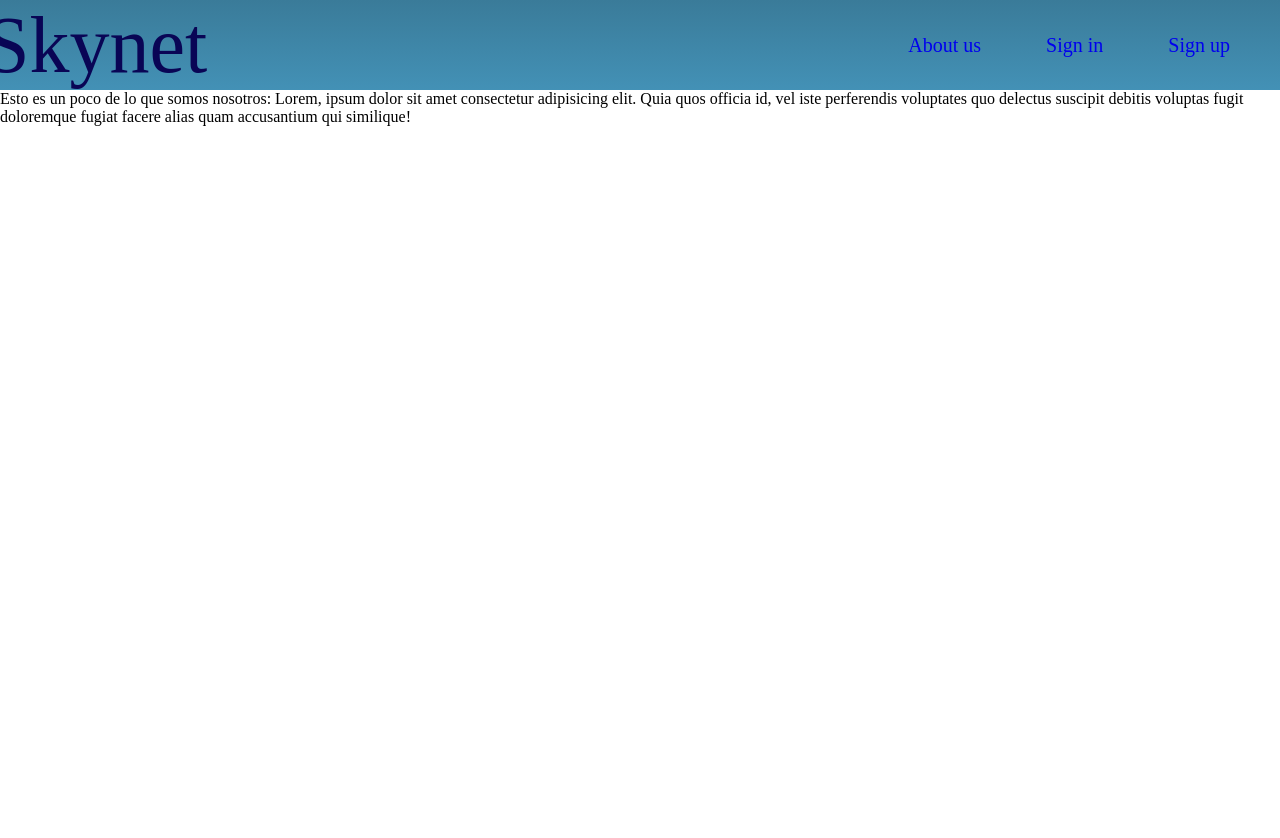
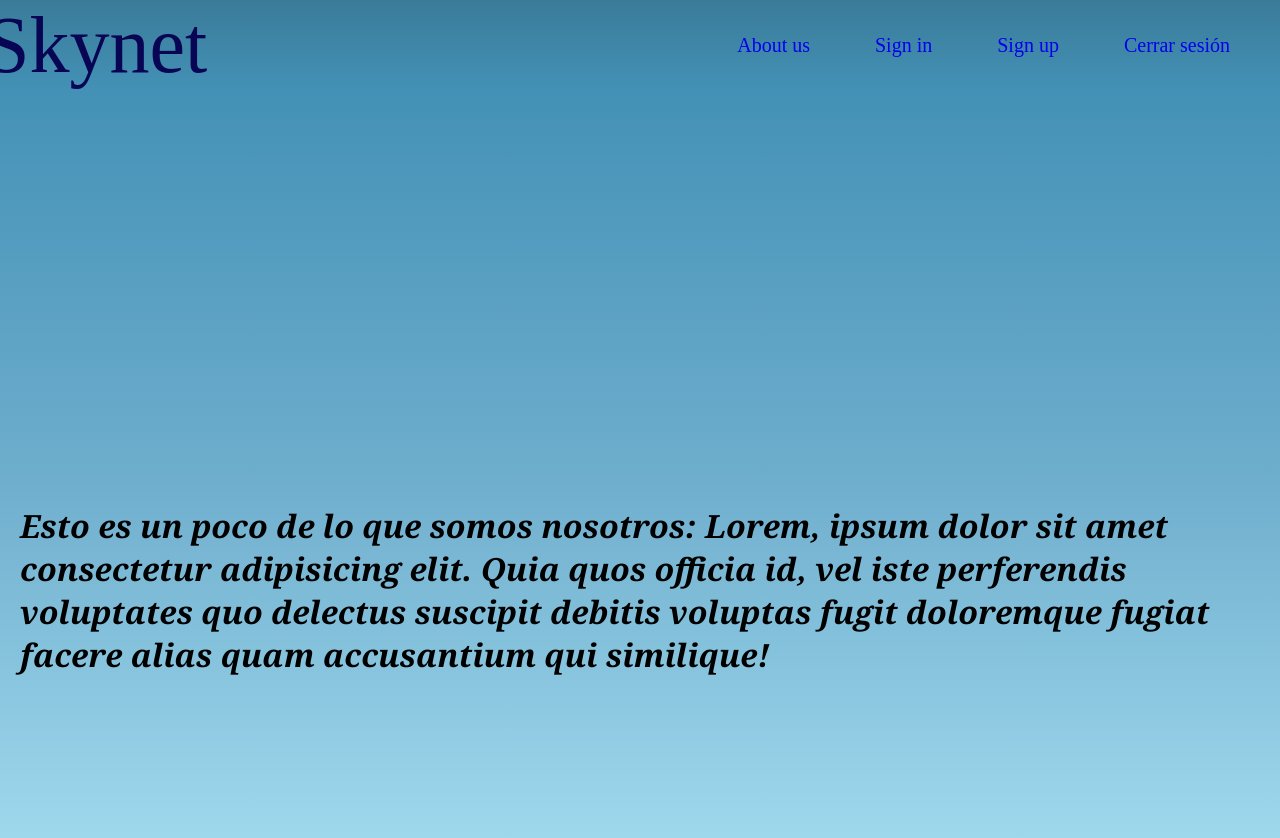
Before and after one commit to AyD-AurFigRol/IA-identificadora-digitos-front, a React app in the folder front-identificador-digitos/: page /us in a window 1280 px wide. Shown: the top 838 px of the page. Before the commit the page ends 800 px from the top, so only its background shows below. Built offline with nearby package versions, Linux system fonts and the light colour scheme.

Commit message:
Cambios de Daniel

```diff
--- a/front-identificador-digitos/src/components/AboutUs.jsx
+++ b/front-identificador-digitos/src/components/AboutUs.jsx
@@ -1,12 +1,17 @@
-import Header from "./Header"
+import Header from "./Header";
 import React from 'react';
+import "./css/AboutUs.css";
 
 
 export default function Exercises () {
     return (
         <>
             <Header />
-            Esto es un poco de lo que somos nosotros: Lorem, ipsum dolor sit amet consectetur adipisicing elit. Quia quos officia id, vel iste perferendis voluptates quo delectus suscipit debitis voluptas fugit doloremque fugiat facere alias quam accusantium qui similique!
+            <div className = "container">
+                <p className = "nosotros">
+                    Esto es un poco de lo que somos nosotros: Lorem, ipsum dolor sit amet consectetur adipisicing elit. Quia quos officia id, vel iste perferendis voluptates quo delectus suscipit debitis voluptas fugit doloremque fugiat facere alias quam accusantium qui similique!
+                </p>
+            </div>
         </>
     )
 }
--- a/front-identificador-digitos/src/components/Exercise.jsx
+++ b/front-identificador-digitos/src/components/Exercise.jsx
@@ -3,11 +3,13 @@ import { Link, Navigate } from "react-router-dom";
 import axios from "axios";
 import "./css/Exercise.css"
 
-const Exercise = ({ num, text }) => {
-
-    const id = num[0] // este va a ser el id
-    console.log(id);
-    console.log(num[0]);
+const Exercise = ({ text, num, success }) => {
+    console.log("texto recibido en parámetros: " + text);
+    console.log("parametro success: " + success);
+    console.log("parámetro num: " + num);
+    //console.log("supuesto id con el valor 0 del arreglo num: " + num[1]);
+    //console.log("id luego de obtener el valor 0 del arreglo num:" + id);
+    //const id = num[1] // este va a ser el id
 
     const handleClickEliminar = (event) => {
         //Eliminar
@@ -36,9 +38,10 @@ const Exercise = ({ num, text }) => {
         });
     }
 //, nombre: {num[3]} eso irá en el td cuando se arregle lo de consulta general
+//{num[1]}, todo el arreglo num: {num}
     return (
         <tr>
-            <td>{text} , {num[0]}, {num}</td>
+            <td>texto: {text}, supuesto valor 0: </td>
             <td className="derecha">
                 <button
                     className="ver">
--- a/front-identificador-digitos/src/components/Exercises.jsx
+++ b/front-identificador-digitos/src/components/Exercises.jsx
@@ -15,8 +15,8 @@ class Exercises extends React.Component {
 
     componentDidMount() {
         const datos = {
-            "numero": "1",
-            "opcion": "2"
+            "opcion": "2",
+            "numero": "1"
         }
 
         axios.post(
@@ -28,9 +28,9 @@ class Exercises extends React.Component {
                 }
             }
         ).then(response => {
+            console.log("respuesta obtenida: " + response.data);
             this.setState({ data: [response.data] });
-            console.log(response.data);
-            console.log(this.state.data);
+            console.log("poniendo respuesta obtenida en el estado: " + this.state.data);
         }).catch(error => {
             console.info(error);
             this.setState({ showAlert: true, alertText: "ERROR EN LA OBTENCION DE DATOS" });
@@ -64,11 +64,11 @@ class Exercises extends React.Component {
                         </thead>
                         <tbody>
                             {
-                                data.map(ejercicio => {  /*data es un arreglo y map es una funcion para recorrer el arreglo*/
-                                    console.log(ejercicio);
-                                    return <Exercise {...ejercicio} />
+                                data.map(ejercicio => {
+                                    return <Exercise {...ejercicio.num} />
                                 })
                             }
+
                         </tbody>
                     </table>
                 </div>
--- a/front-identificador-digitos/src/components/Header.jsx
+++ b/front-identificador-digitos/src/components/Header.jsx
@@ -14,6 +14,7 @@ export default function Header() {
                     <div className="Header-text"><Link to={`/us`}>About us</Link></div>
                     <div className="Header-text"> <Link to={`/login`}>Sign in</Link></div>
                     <div className="Header-btn"> <Link to={`/register`}> Sign up</Link></div>
+                    <div className="Header-CS"> <Link to={`/`}> Cerrar sesión</Link></div>
                 </div>
             </header>
         </>
--- a/front-identificador-digitos/src/components/Register.jsx
+++ b/front-identificador-digitos/src/components/Register.jsx
@@ -1,12 +1,17 @@
 import Header from "./Header"
 import React from 'react';
+import "./css/SignUp.css"
 
 
 export default function Register() {
     return(
         <>
             <Header />
-            Estimado usuario, el registro no es una función que vaya a ser utilizada para este proyecto, le pedimos paciencia para el futuro
+            <div className="container">
+                <p className = "comentario">
+                    Estimado usuario, el registro no es una función que vaya a ser utilizada para este proyecto, le pedimos paciencia para el futuro
+                </p>
+            </div>
         </>
     )
 }
--- /dev/null
+++ b/front-identificador-digitos/src/components/css/AboutUs.css
@@ -0,0 +1,16 @@
+.container{
+    display: flex;
+    flex-direction: column;
+    justify-content: center;
+    background: linear-gradient(to bottom, #4391b6, #70afce, #a5def1);
+    align-items: center;
+    overflow-y: auto;
+    padding-top: 200px;
+    gap: 90px
+}
+
+.nosotros {
+    font-size: xx-large;
+    font-style: italic;
+    font-family: Georgia, 'Times New Roman', Times, serif;
+}
--- a/front-identificador-digitos/src/components/css/Header.css
+++ b/front-identificador-digitos/src/components/css/Header.css
@@ -40,6 +40,13 @@ a{
     }
 
     .Header-btn {
+      height: auto;
+      border-radius: 10px;
+      padding: 10px 20px 10px 20px;
+      color: #090555;
+    }
+
+    .Header-CS {
       height: auto;
       border-radius: 10px;
       padding: 10px 20px 10px 20px;
--- /dev/null
+++ b/front-identificador-digitos/src/components/css/SignUp.css
@@ -0,0 +1,16 @@
+.container{
+    display: flex;
+    flex-direction: column;
+    justify-content: baseline;
+    background: linear-gradient(to bottom, #4391b6, #70afce, #a5def1);
+    align-items: baseline;
+    overflow-y: auto;
+    padding-top: 200px;
+    gap: 90px
+}
+
+.comentario {
+    font-size: xx-large;
+    font-style: italic;
+    font-family: Georgia, 'Times New Roman', Times, serif;
+}
```
Also changed, not shown: 1 other file (tests, documents, lock files or other folders).
